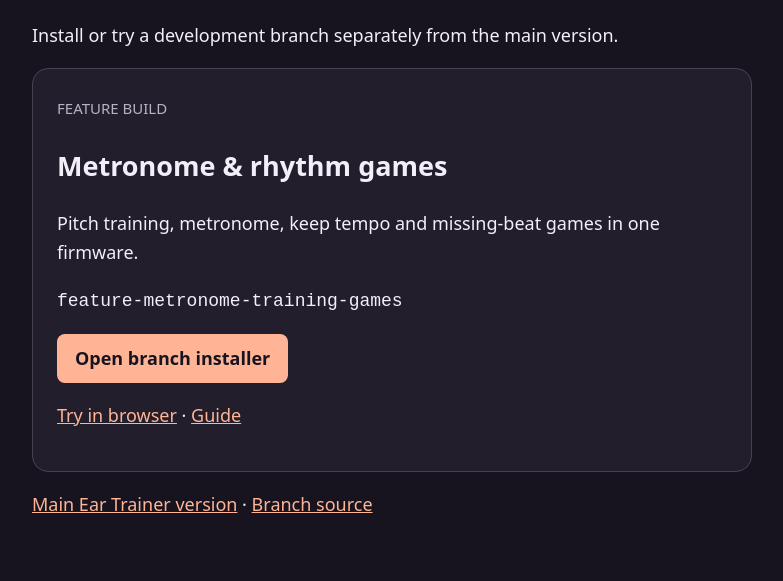
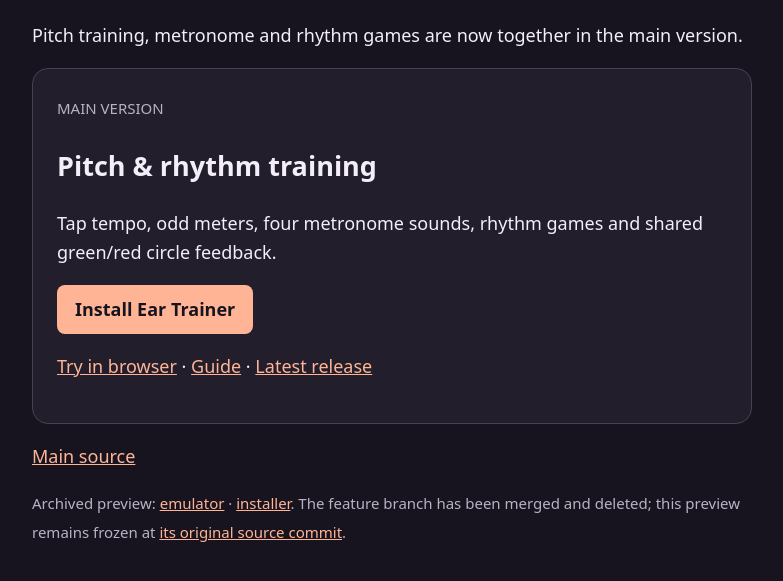
Before and after one commit to copych/copych.github.io, a plain HTML site: page index.html in a window 1280 px wide. Shown: the part 173-754 px from the top of the page, without its empty margins (248-1031 px from the left). Drawn offline with Linux system fonts and the light colour scheme.

Commit message:
Promote merged Ear Trainer main version and archive feature preview

```diff
--- a/index.html
+++ b/index.html
@@ -1,7 +1,8 @@
 <!doctype html>
-<html lang="en"><head><meta charset="utf-8"><meta name="viewport" content="width=device-width,initial-scale=1"><title>FM-1 branch installers</title>
+<html lang="en"><head><meta charset="utf-8"><meta name="viewport" content="width=device-width,initial-scale=1"><title>FM-1 Ear Trainer</title>
 <style>body{margin:0;background:#17141f;color:#f3eef8;font:18px/1.6 system-ui}main{max-width:720px;margin:64px auto;padding:24px}a{color:#ffb595}.card{padding:24px;border:1px solid #494151;border-radius:16px;background:#221e2c}.button{display:inline-block;padding:10px 18px;background:#ffb595;color:#17141f;border-radius:8px;text-decoration:none;font-weight:600}small{color:#b9b2c5}</style></head>
-<body><main><h1>FM-1 Ear Trainer</h1><p>Install or try a development branch separately from the main version.</p>
-<section class="card"><small>FEATURE BUILD</small><h2>Metronome &amp; rhythm games</h2><p>Pitch training, metronome, keep tempo and missing-beat games in one firmware.</p><p><code>feature-metronome-training-games</code></p>
-<p><a class="button" href="feature-metronome-training-games/webapp/installer/">Open branch installer</a></p><p><a href="feature-metronome-training-games/emu/">Try in browser</a> · <a href="feature-metronome-training-games/webapp/manual/">Guide</a></p></section>
-<p><a href="FM1-Ear-Trainer/">Main Ear Trainer version</a> · <a href="https://github.com/copych/FM1-Ear-Trainer/tree/feature-metronome-training-games">Branch source</a></p></main></body></html>
+<body><main><h1>FM-1 Ear Trainer</h1><p>Pitch training, metronome and rhythm games are now together in the main version.</p>
+<section class="card"><small>MAIN VERSION</small><h2>Pitch &amp; rhythm training</h2><p>Tap tempo, odd meters, four metronome sounds, rhythm games and shared green/red circle feedback.</p>
+<p><a class="button" href="FM1-Ear-Trainer/webapp/installer/">Install Ear Trainer</a></p><p><a href="FM1-Ear-Trainer/emu/">Try in browser</a> · <a href="FM1-Ear-Trainer/webapp/manual/">Guide</a> · <a href="https://github.com/copych/FM1-Ear-Trainer/releases/latest">Latest release</a></p></section>
+<p><a href="https://github.com/copych/FM1-Ear-Trainer/tree/main">Main source</a></p>
+<p><small>Archived preview: <a href="feature-metronome-training-games/emu/">emulator</a> · <a href="feature-metronome-training-games/webapp/installer/">installer</a>. The feature branch has been merged and deleted; this preview remains frozen at <a href="https://github.com/copych/FM1-Ear-Trainer/tree/7a44f34dba75216d9bf77c730c053775c27c241c">its original source commit</a>.</small></p></main></body></html>
```
